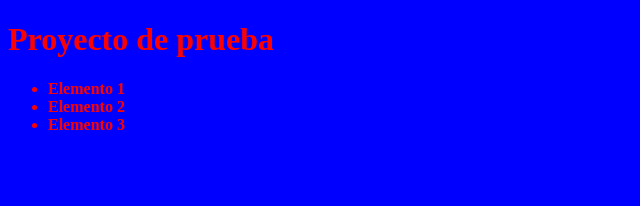
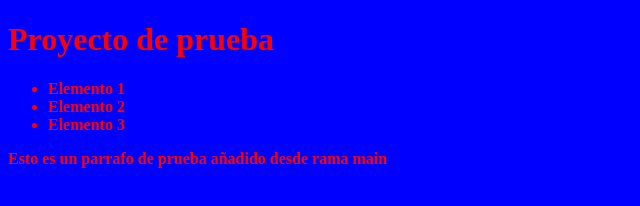
Before and after one commit to DanielGarciaRegueira/PruebaGIT, a plain HTML site: page index.html in a window 1280 px wide. Shown: the whole page, without its empty margins (0-640 px from the left). Drawn offline with Linux system fonts and the light colour scheme.

Commit message:
Agregado un nuevo parrafo a la web

```diff
--- a/index.html
+++ b/index.html
@@ -11,5 +11,6 @@
 		<li>Elemento 2</li>
 		<li>Elemento 3</li>
 	</ul>
+	<p>Esto es un parrafo de prueba añadido desde rama main</p>
 </body>
 </html>
```
